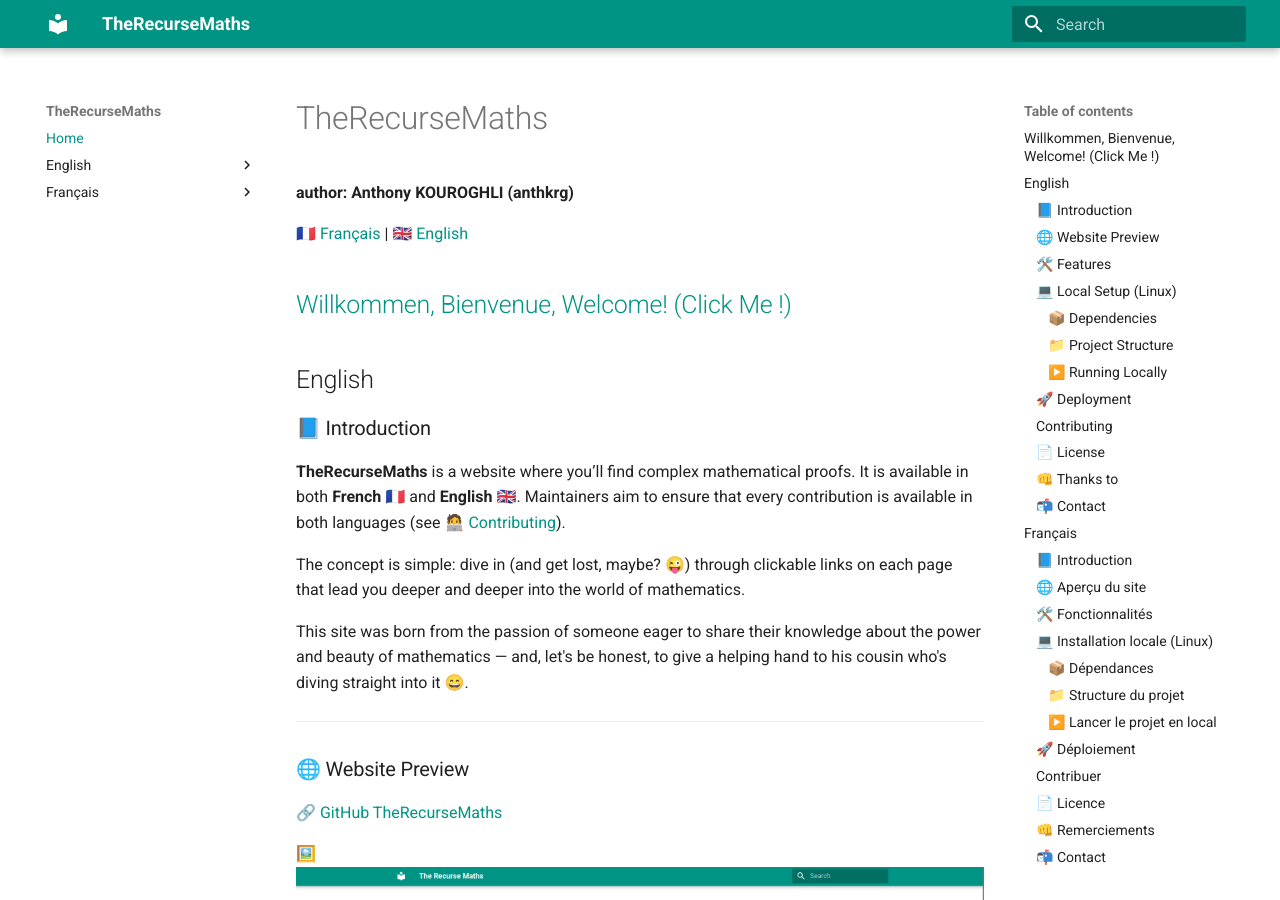
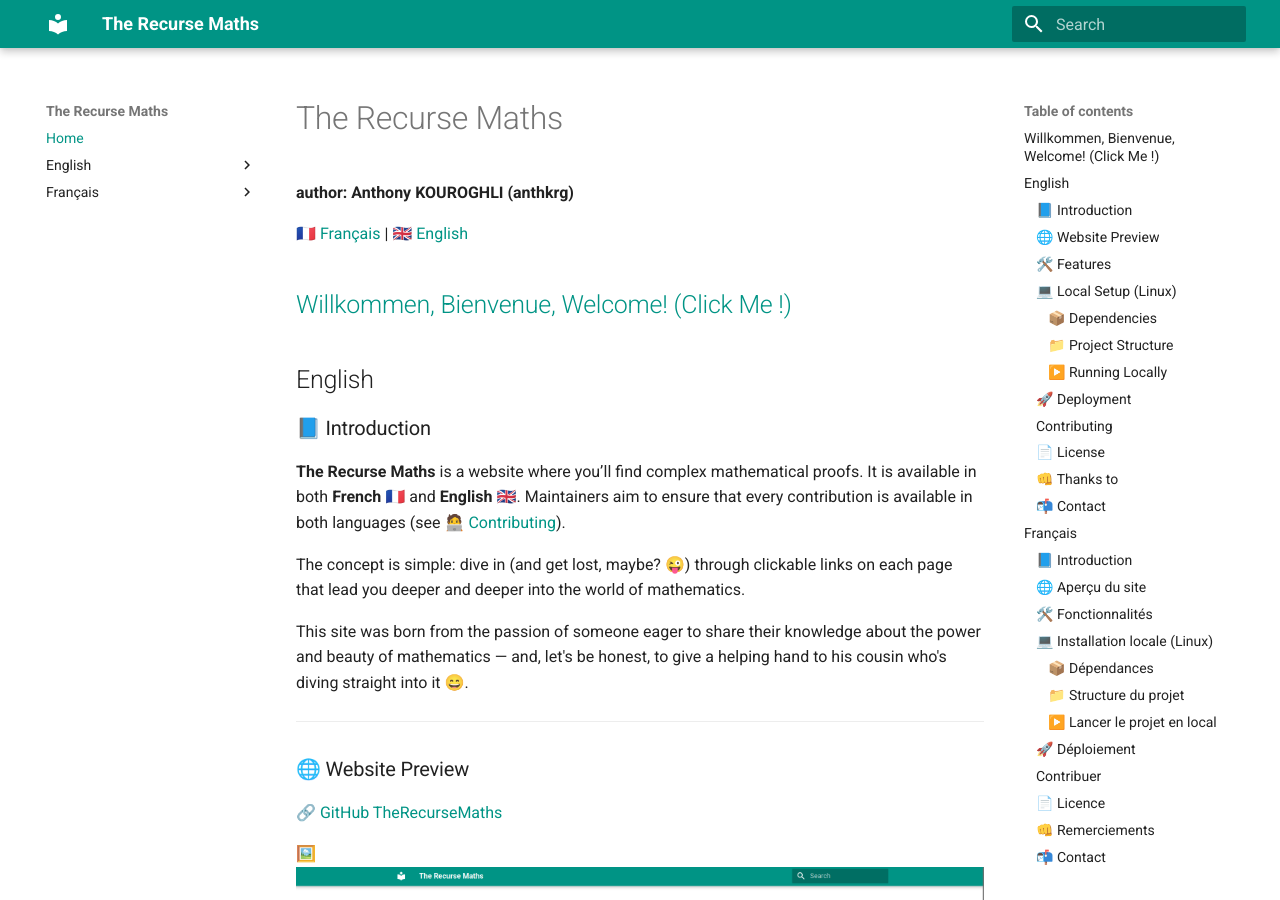
Before and after one commit to therecursemaths/therecursemaths.github.io, an MkDocs documentation site: the page built from docs/index.md, in a window 1280 px wide and 900 px high. Built offline with MkDocs 1.6.1 and Material for MkDocs 9.7.7, drawn with Linux system fonts in a browser that asks for light colours.

Commit message:
Uodate site name and site_description

```diff
--- a/README.md
+++ b/README.md
@@ -1,4 +1,4 @@
-# TheRecurseMaths
+# The Recurse Maths
 **author: Anthony KOUROGHLI (anthkrg)**
 
 
@@ -11,7 +11,7 @@
 
 ### 📘 Introduction
 
-**TheRecurseMaths** is a website where you’ll find complex mathematical proofs. It is available in both **French** 🇫🇷 and **English** 🇬🇧. Maintainers aim to ensure that every contribution is available in both languages (see [🧑‍💻 Contributing](#contributing)).
+**The Recurse Maths** is a website where you’ll find complex mathematical proofs. It is available in both **French** 🇫🇷 and **English** 🇬🇧. Maintainers aim to ensure that every contribution is available in both languages (see [🧑‍💻 Contributing](#contributing)).
 
 The concept is simple: dive in (and get lost, maybe? 😜) through clickable links on each page that lead you deeper and deeper into the world of mathematics.
 
--- a/docs/index.md
+++ b/docs/index.md
@@ -1,4 +1,4 @@
-# TheRecurseMaths
+# The Recurse Maths
 **author: Anthony KOUROGHLI (anthkrg)**
 
 
@@ -11,7 +11,7 @@
 
 ### 📘 Introduction
 
-**TheRecurseMaths** is a website where you’ll find complex mathematical proofs. It is available in both **French** 🇫🇷 and **English** 🇬🇧. Maintainers aim to ensure that every contribution is available in both languages (see [🧑‍💻 Contributing](#contributing)).
+**The Recurse Maths** is a website where you’ll find complex mathematical proofs. It is available in both **French** 🇫🇷 and **English** 🇬🇧. Maintainers aim to ensure that every contribution is available in both languages (see [🧑‍💻 Contributing](#contributing)).
 
 The concept is simple: dive in (and get lost, maybe? 😜) through clickable links on each page that lead you deeper and deeper into the world of mathematics.
 
--- a/mkdocs.yml
+++ b/mkdocs.yml
@@ -1,5 +1,5 @@
-site_name: TheRecurseMaths
-site_description: Deep into
+site_name: The Recurse Maths
+site_description: Démonstrations mathématiques avancées et rigoureuses en mathématiques pures.
 site_author: Anthony KOUROGHLI (anthkrg)
 
 site_url: https://therecursemaths.github.io/
```
